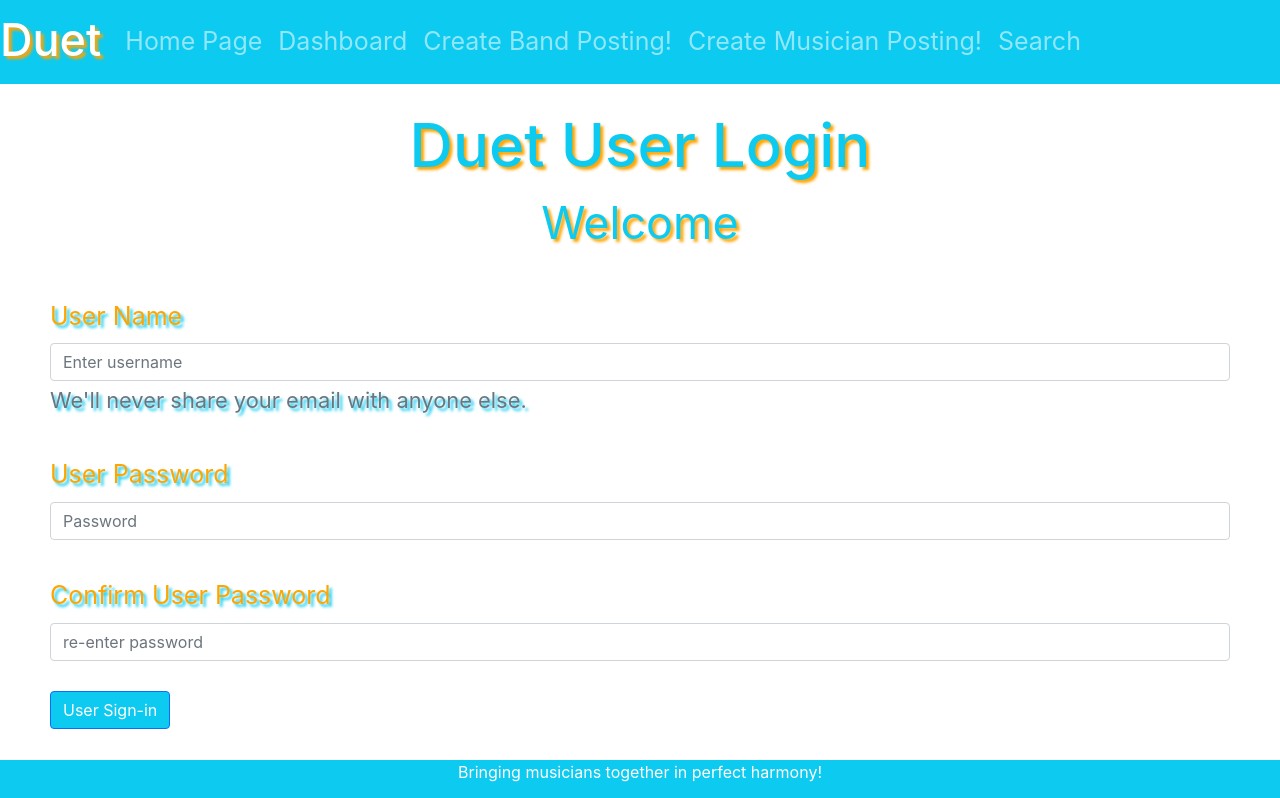
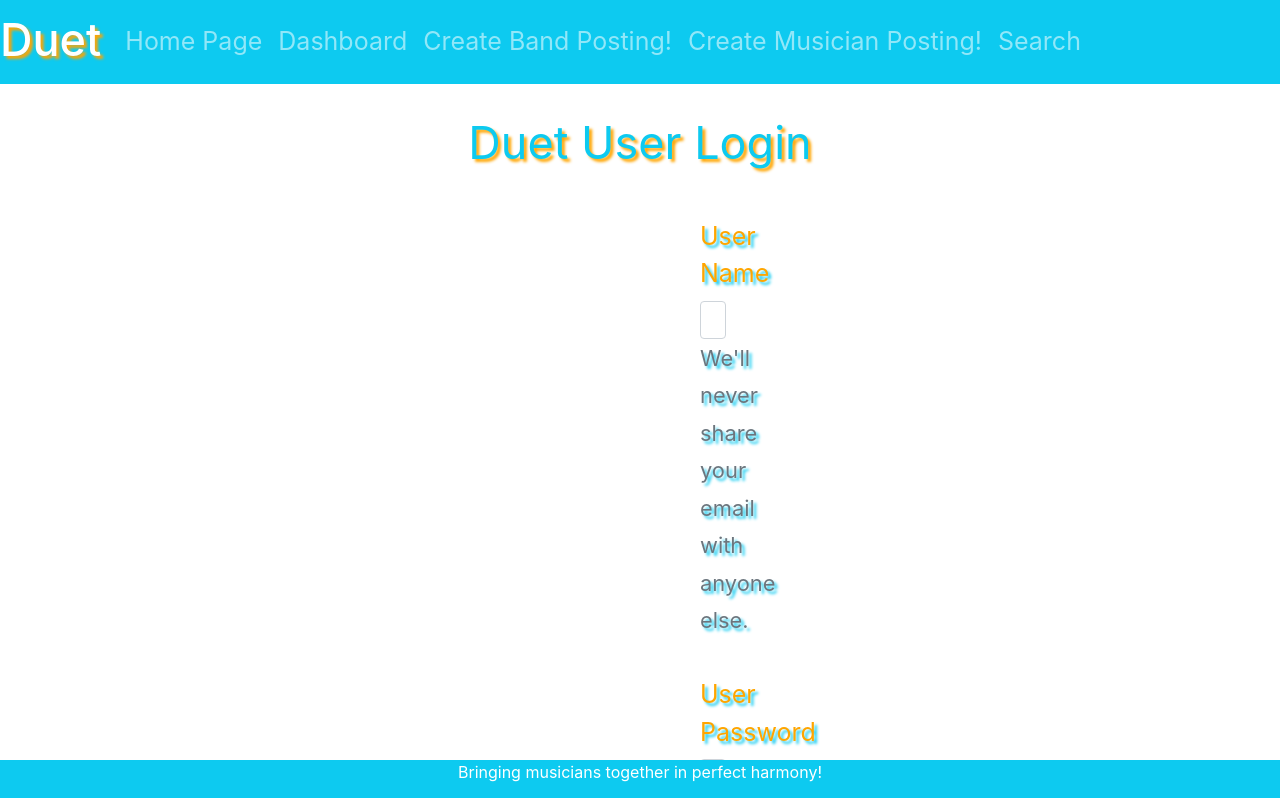
Before and after one commit to NW-Scrappy/duet, a React (Create React App) app in the folder client/: page / in a window 1280 px wide. Shown: the top 798 px of the page. Built offline with nearby package versions, Linux system fonts and the light colour scheme.

Commit message:
css on forms

```diff
--- a/client/src/App.css
+++ b/client/src/App.css
@@ -48,4 +48,7 @@
   font-size: 25px;
   color: orange;
   text-shadow: 3px 3px 3px  #0DCAF0;
+  margin-left: 650px;
+  margin-right:650px;
+  float: center;
 }
--- a/client/src/components/SignInForm.js
+++ b/client/src/components/SignInForm.js
@@ -31,20 +31,23 @@ const SignInForm = () => {
             <h1
               style={{
                 color: "#0DCAF0",
-                fontSize:"60px",
+                fontSize: "60px",
                 textShadow: "3px 3px 3px orange",
+                float: "left",
               }}
             >
-              Duet User Login
+
             </h1>
             <p
               style={{
                 color: " #0DCAF0",
-               fontSize:"45px",
+                fontSize: "45px",
                 textShadow: "3px 3px 3px orange",
+                textAlign: "center",
+
               }}
             >
-              Welcome
+              Duet User Login
             </p>
           </Container>
         </Jumbotron>
```
